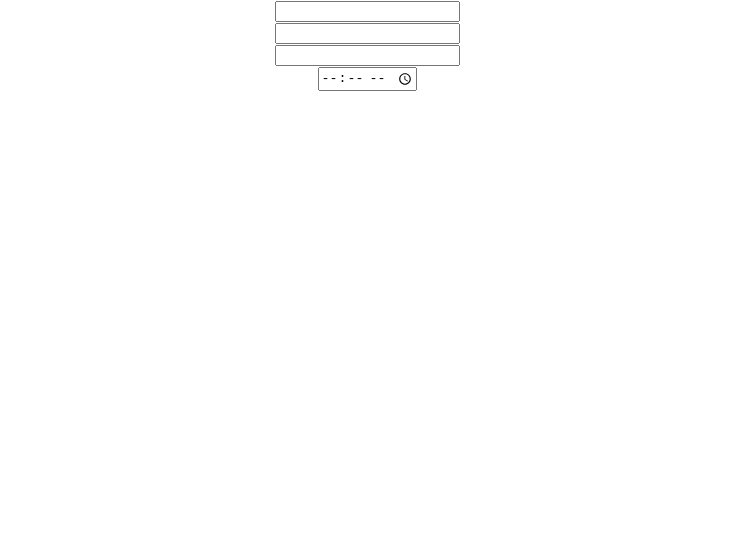
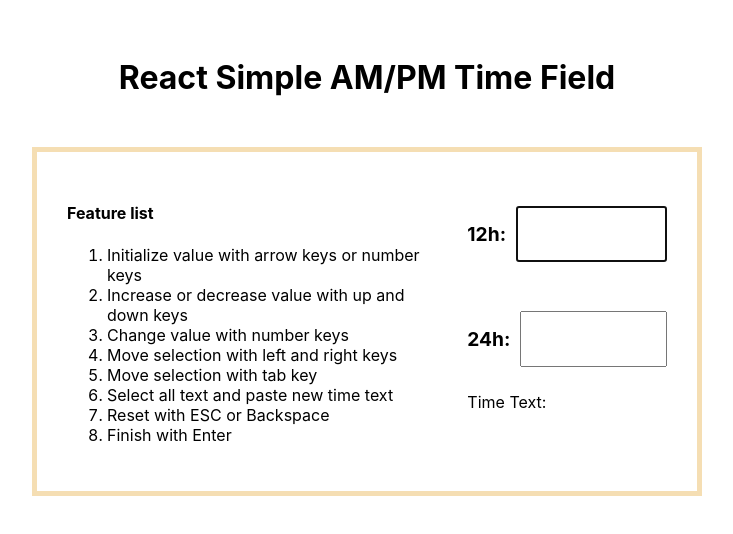
Before and after one commit to junjung929/react-simple-am-pm-timefield, a React (Create React App) app: page / in a window 1280 px wide. Shown: the top 534 px of the page, without its empty margins (273-1006 px from the left). Built offline with nearby package versions, Linux system fonts and the light colour scheme.

Commit message:
Demo done

```diff
--- a/src/App.css
+++ b/src/App.css
@@ -1,38 +1,59 @@
 .App {
   text-align: center;
+  margin-top: 50px;
+  margin-bottom: 50px;
+}
+.header {
+  margin-top: 50px;
+  margin-bottom: 50px;
+}
+.demo-box {
+  border: 5px solid wheat;
+  padding: 30px;
+  width: 600px;
+}
+.demo-grid {
+  text-align: left;
+  display: grid;
+
+  grid-template-areas:
+    'instruction instruction hour12'
+    'instruction instruction hour24'
+    'instruction instruction value';
 }
 
-.App-logo {
-  height: 40vmin;
-  pointer-events: none;
+.demo-instruction {
+  grid-area: instruction;
+  width: 90%;
 }
 
-@media (prefers-reduced-motion: no-preference) {
-  .App-logo {
-    animation: App-logo-spin infinite 20s linear;
-  }
+.time {
+  height: 50px;
+  width: 100%;
+  font-size: larger;
+}
+.demo-time {
+  display: flex;
+  align-items: center;
+  width: 100%;
+  font-size: larger;
+}
+.demo-time > label {
+  padding-right: 10px;
+  font-weight: bold;
+}
+.time-text {
+  font-size: normal;
 }
 
-.App-header {
-  background-color: #282c34;
-  min-height: 100vh;
-  display: flex;
-  flex-direction: column;
-  align-items: center;
-  justify-content: center;
-  font-size: calc(10px + 2vmin);
-  color: white;
+.time-hour12 {
+  grid-area: hour12;
 }
 
-.App-link {
-  color: #61dafb;
+.time-hour24 {
+  grid-area: hour24;
 }
 
-@keyframes App-logo-spin {
-  from {
-    transform: rotate(0deg);
-  }
-  to {
-    transform: rotate(360deg);
-  }
+.time-value {
+  grid-area: value;
 }
--- a/src/App.tsx
+++ b/src/App.tsx
@@ -1,43 +1,62 @@
-import React, { useEffect, useState } from 'react';
+import React, { useEffect } from 'react';
 import './App.css';
 import TimeField from './TimeField';
+import useField from './useField';
 
 function App() {
-  const [value, setValue] = useState('');
+  const [emptyValue, handleEmptyChange] = useField('');
+
   useEffect(() => {
-    console.log('App value change', { value });
-  }, [value]);
-
-  const handleChange = (text: string) => {
-    setValue(text);
-  };
+    const input = document.getElementById('hour12');
+    input?.focus();
+  }, []);
 
   return (
     <div className="App">
+      <header className="header">
+        <h1>React Simple AM/PM Time Field</h1>
+      </header>
+      <div className="demo-box">
+        <div className="demo-grid">
+          <div className="demo-instruction">
+            <h4>Feature list</h4>
+            <ol>
+              <li>Initialize value with arrow keys or number keys</li>
+              <li>Increase or decrease value with up and down keys</li>
+              <li>Change value with number keys</li>
+              <li>Move selection with left and right keys</li>
+              <li>Move selection with tab key</li>
+              <li>Select all text and paste new time text</li>
+              <li>Reset with ESC or Backspace</li>
+              <li>Finish with Enter</li>
+            </ol>
+          </div>
+          <div className="demo-time time-hour12">
+            <label htmlFor="hour12">12h: </label>
             <TimeField
-        value={value}
-        onChange={handleChange}
+              value={emptyValue}
+              onChange={handleEmptyChange}
               isHour12={true}
-        id="12hour-time"
+              id="hour12"
               className="time"
             />
-      <br />
+          </div>
+          <div className="demo-time time-hour24">
+            <label htmlFor="hour24">24h: </label>
             <TimeField
-        value={value}
-        onChange={handleChange}
+              value={emptyValue}
+              onChange={handleEmptyChange}
               isHour12={false}
-        id="24hour-time"
+              id="hour24"
               className="time"
             />
-      <br />
-      <TimeField value="" onChange={() => {}} isHour12={false} />
-      <br />
-      <input
-        type="time"
-        value={value}
-        onChange={(e) => handleChange(e.target.value)}
-      />
-      <p>{value}</p>
+          </div>
+          <div className="time-value">
+            <label>Time Text: </label>
+            <span className="time-text">{emptyValue}</span>
+          </div>
+        </div>
+      </div>
     </div>
   );
 }
--- a/src/index.css
+++ b/src/index.css
@@ -1,10 +1,13 @@
 body {
-  margin: 0;
   font-family: -apple-system, BlinkMacSystemFont, 'Segoe UI', 'Roboto', 'Oxygen',
     'Ubuntu', 'Cantarell', 'Fira Sans', 'Droid Sans', 'Helvetica Neue',
     sans-serif;
   -webkit-font-smoothing: antialiased;
   -moz-osx-font-smoothing: grayscale;
+
+  display: flex;
+  flex-direction: column;
+  align-items: center;
 }
 
 code {
--- /dev/null
+++ b/src/useField.ts
@@ -0,0 +1,11 @@
+import { useState } from 'react';
+
+const useField = (defaultValue: string) => {
+  const [value, setValue] = useState(defaultValue);
+  const handleChange = (text: string) => {
+    setValue(text);
+  };
+  return [value, handleChange] as [string, (t: string) => void];
+};
+
+export default useField;
```
Lines whose indentation alone changed are shown as unchanged.
